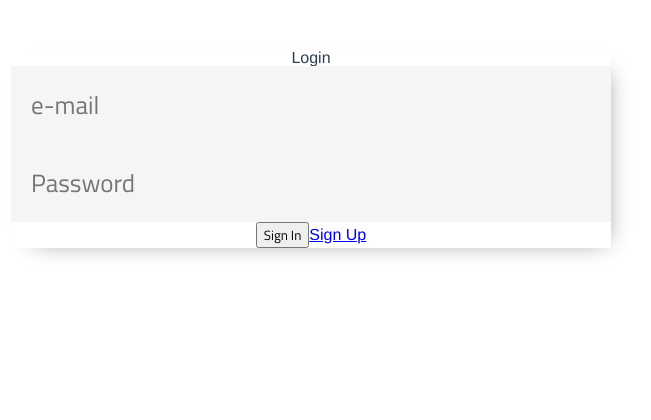
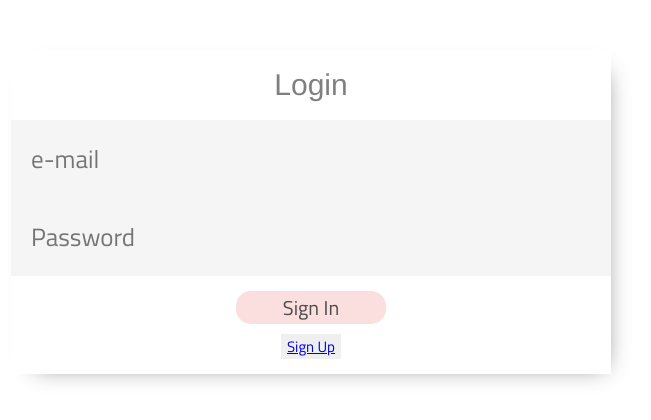
Before and after one commit to curious-curie/typescript-todo, a Vue app: page /#/login in a window 1280 px wide. Shown: the top 420 px of the page, without its empty margins (329-980 px from the left). Built offline with nearby package versions, Linux system fonts and the light colour scheme.

Commit message:
Feat: comment out unused codes & add style to auth

```diff
--- a/src/components/auth/Login.vue
+++ b/src/components/auth/Login.vue
@@ -1,6 +1,6 @@
 <template>
     <div class="container">
-        <h1>Login</h1>
+        <div class="auth-title">Login</div>
         <input
             type="text"
             placeholder="e-mail"
@@ -12,13 +12,16 @@
             v-model="password"
             v-on:keyup.enter="login"
         required>
-        <button
-            @click="login"
-            :disabled="!isValid"
-        >
-        Sign In
-        </button>
-        <router-link to="/register">Sign Up</router-link>
+
+    <div class="auth-footer">
+            <button class="main"
+                @click="login"
+                :disabled="!isValid"
+            >
+            Sign In
+            </button>
+            <button><router-link to="/register">Sign Up</router-link></button>
+        </div>
     </div>
 </template>
 <script lang="ts">
@@ -34,7 +37,8 @@ export default class Register extends Vue {
     password: string = ''
 
     login () {
-      this.$store.dispatch('auth/login', { email: this.email, password: this.password })
+      const userInfo = { email: this.email, password: this.password }
+      this.$store.dispatch('auth/login', userInfo)
     }
 
     get isValid (): boolean {
--- a/src/components/auth/Register.vue
+++ b/src/components/auth/Register.vue
@@ -1,6 +1,6 @@
 <template>
     <div class="container">
-        <h1>Register</h1>
+        <div class="auth-title">Register</div>
         <input
             type="text"
             placeholder="e-mail"
@@ -17,13 +17,16 @@
             v-model="confirmPassword"
             v-on:keyup.enter="register"
         required>
+        <div class="auth-footer">
         <button
+            class="main"
             @click="register"
             :disabled="!isValid"
         >
         Sign Up
         </button>
         <router-link to="/login">Sign In</router-link>
+        </div>
     </div>
 </template>
 <script lang="ts">
--- a/src/store/modules/auth/actions.ts
+++ b/src/store/modules/auth/actions.ts
@@ -30,7 +30,7 @@ export default {
           .then(
             res => {
               context.commit('SET_USER', res.user!.uid)
-              localStorage.setItem('uid', res.user!.uid)
+              // localStorage.setItem('user', JSON.stringify(payload))
             }
           )
           .catch((error) => {
--- a/src/styles/_components.scss
+++ b/src/styles/_components.scss
@@ -38,9 +38,11 @@ input {
 }
 
 .footer {
+
     line-height: 2rem;
     display: inline-block;
     padding: 10px;
+
     button {
         margin-right: 8px;
         font-size: 15px;
@@ -55,6 +57,38 @@ input {
     }
 
 }
+
+.auth-footer {
+
+    padding: 15px;
+    button {
+        font-size: 15px;
+        margin: 0 auto;
+        display: block;
+        border-style: none;
+    }
+
+    .main {
+        font-size: 20px;
+        border-radius: 15px;
+        width: 150px;
+        background-color: rgb(250, 209, 209);
+        margin-bottom: 10px;
+        opacity: 0.7;
+        &:hover{
+            opacity: 1;
+        }
+    }
+}
+
+
+
 .filters {
     display: inline-block;
 }
+
+.auth-title {
+    font-size: 30px;
+    padding: 20px;
+    color: gray;
+}
--- a/src/views/Home.vue
+++ b/src/views/Home.vue
@@ -1,7 +1,7 @@
 <template>
   <div class="home">
     <div v-if="isAuthenticated">
-    <div>welcome {{ user }}
+    <div>welcome {{ userEmail }}
       <button @click="logout">Logout</button>
     </div>
      <todo-list/>
@@ -35,11 +35,15 @@ import * as firebase from 'firebase/app'
   }
 })
 export default class Home extends Vue {
+  get userEmail () {
+    return firebase.auth().currentUser.email
+  }
   get isAuthenticated () {
     if (this.$store.state.auth.user === undefined || this.$store.state.auth.user === null) {
       // if (localStorage.getItem('user') !== null) {
-      //   const loggedInUser = localStorage.getItem('uid')
-      //   this.$store.dispatch('auth/setUserFromLocal', loggedInUser)
+      //   const userInfo = JSON.parse(localStorage.getItem('user'))
+      //   console.log(userInfo)
+      //   this.$store.dispatch('auth/login', userInfo)
       //   return true
       // }
       if (this.$router.path !== '/login') { this.$router.push('login') }
@@ -49,7 +53,7 @@ export default class Home extends Vue {
   }
   logout () {
     this.$store.dispatch('auth/logout')
-    localStorage.setItem('user', null)
+    // localStorage.setItem('user', null)
   }
 }
 </script>
```
